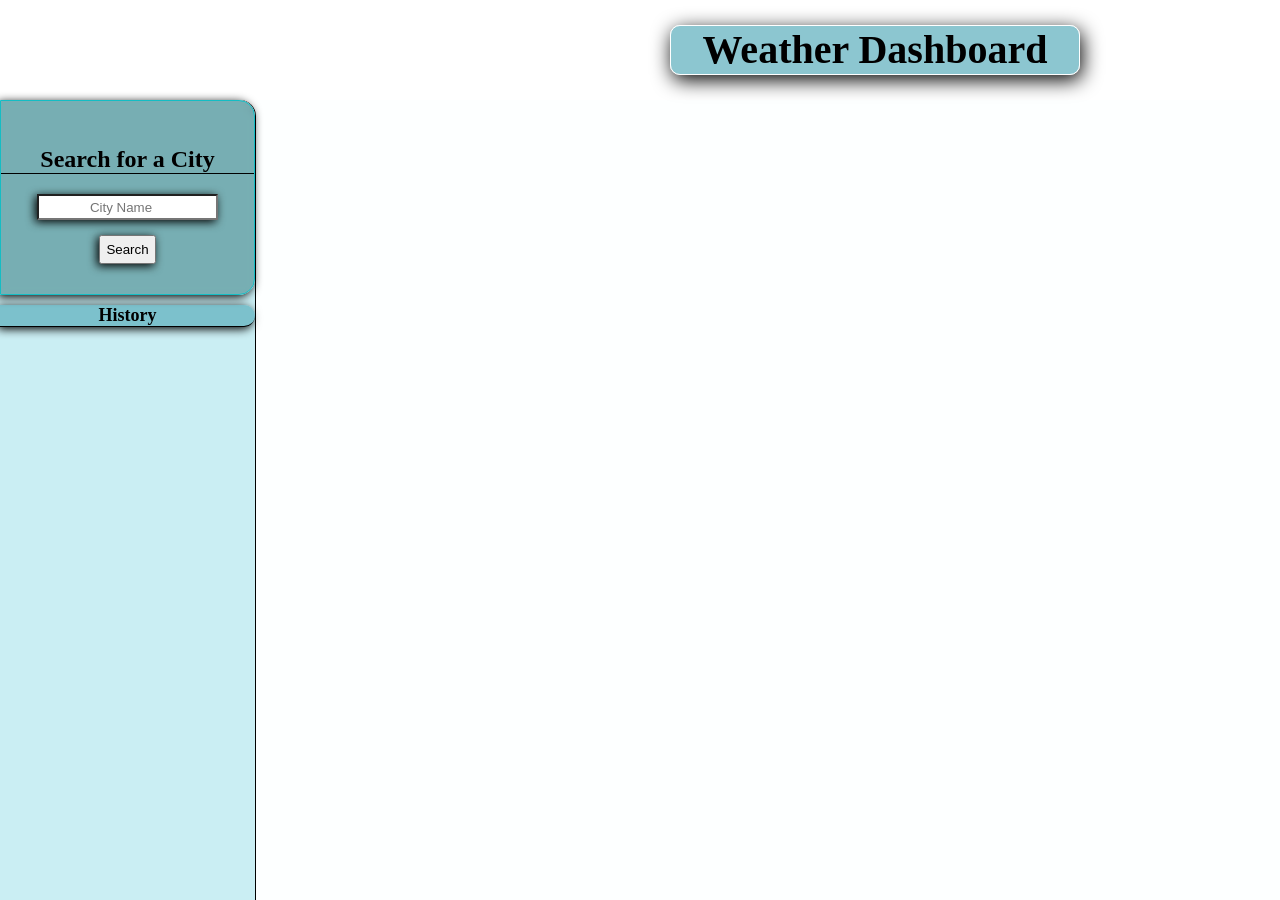
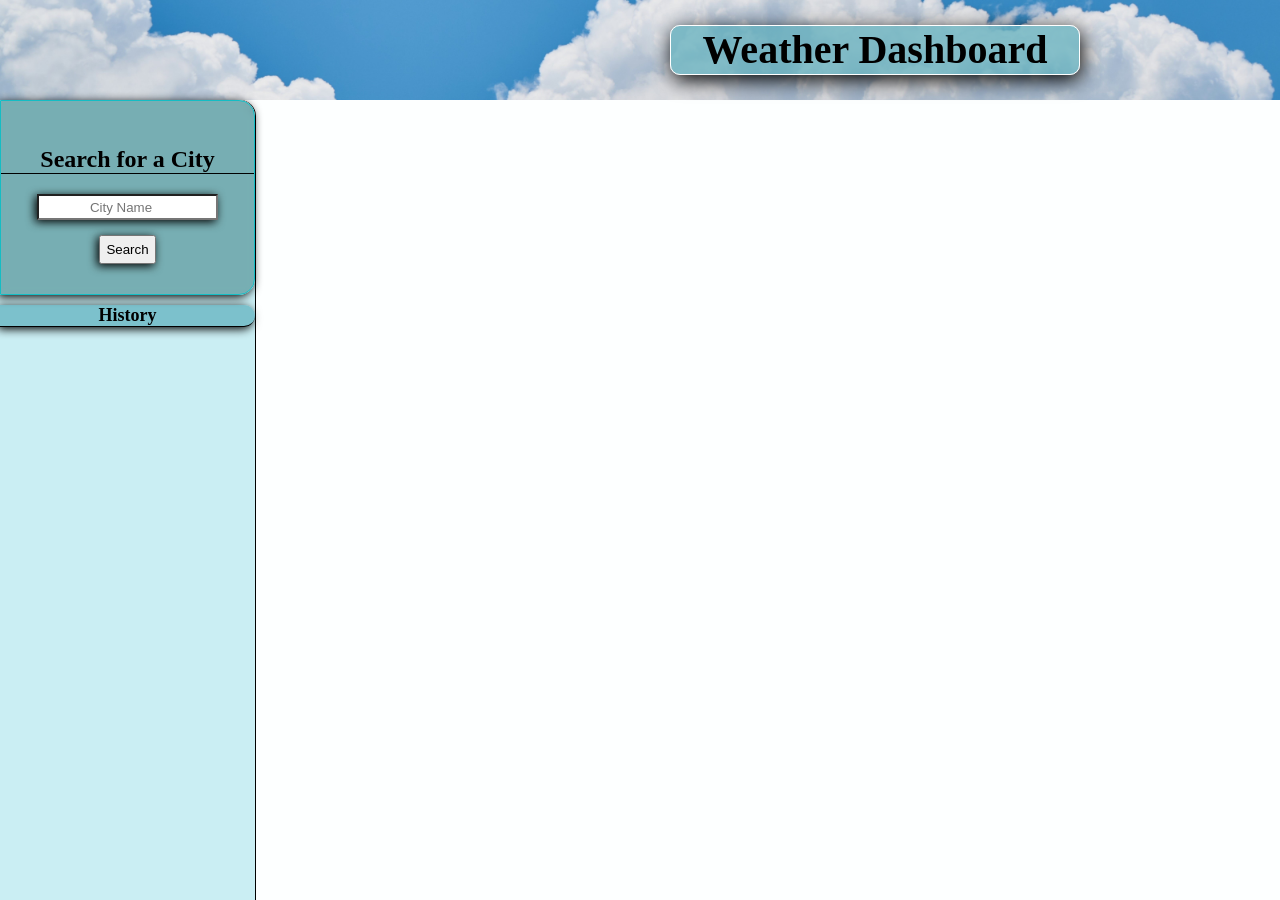
Before and after one commit to JesseEmerson7/Weather-forecast, a plain HTML site: page index.html in a window 1280 px wide. Drawn offline with nearby package versions, Linux system fonts and the light colour scheme.

Commit message:
Update style.css

```diff
--- a/assets/css/style.css
+++ b/assets/css/style.css
@@ -9,7 +9,7 @@
 header{
     height: 100px;
     width: 100vw;
-    background-image: url(./assets/images/pexels-pixabay-531767.jpg);
+    background-image: url(/assets/images/pexels-pixabay-531767.jpg);
     background-size: cover;
     display: flex;
     align-items: center;
```
